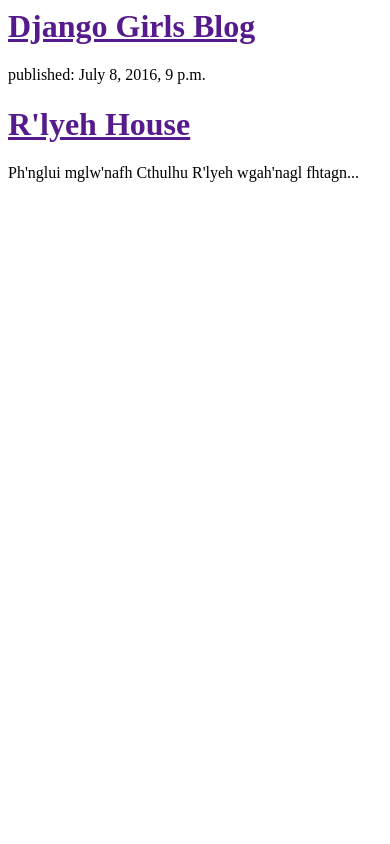
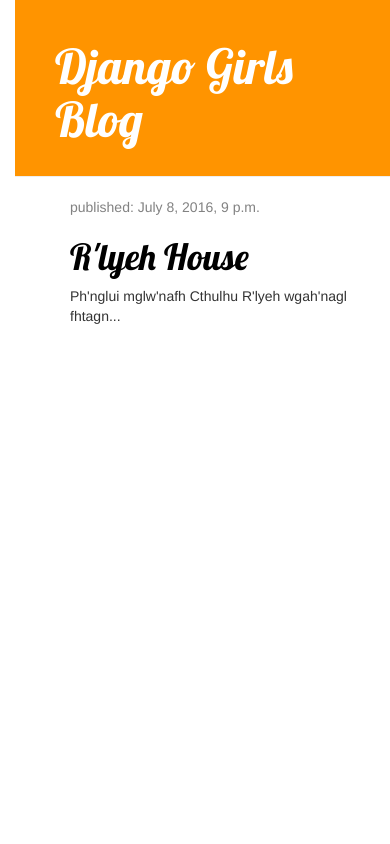
Before and after one commit to kalistibot/my-first-blog, a Django app: page / in a window 390 px wide. Run offline with Django 3.2, Linux system fonts and the light colour scheme; data comes from the database, SQL or seed files in the repository; some libraries are stand-ins or nearby versions.

Commit message:
Added css sheets and templates

```diff
--- /dev/null
+++ b/blog/static/css/blog.css
@@ -0,0 +1,55 @@
+h1 a {
+    color: #FCA205;
+    font-family: 'Lobster';
+}
+body {
+    padding-left: 15px;
+}
+
+.page-header {
+    background-color: #ff9400;
+    margin-top: 0;
+    padding: 20px 20px 20px 40px;
+}
+
+
+.page-header h1, .page-header h1 a, .page-header h1 a:visited, .page-header h1 a:active {
+    color: #ffffff;
+    font-size: 36pt;
+    text-decoration: none;
+}
+
+.content {
+    margin-left: 40px;
+}
+
+h1, h2, h3, h4 {
+    font-family: 'Lobster', cursive;
+}
+
+.date {
+    color: #828282;
+}
+
+.save {
+    float: right;
+}
+
+.post-form textarea, .post-form input {
+    width: 100%;
+}
+
+.top-menu, .top-menu:hover, .top-menu:visited {
+    color: #ffffff;
+    float: right;
+    font-size: 26pt;
+    margin-right: 20px;
+}
+
+.post {
+    margin-bottom: 70px;
+}
+
+.post h1 a, .post h1 a:visited {
+    color: #000000;
+}
--- /dev/null
+++ b/blog/templates/blog/base.html
@@ -0,0 +1,26 @@
+
+{% load staticfiles %}
+<html>
+    <head>
+        <title>Django Girls blog</title>
+        <link rel="stylesheet" href="//maxcdn.bootstrapcdn.com/bootstrap/3.2.0/css/bootstrap.min.css">
+		<link rel="stylesheet" href="//maxcdn.bootstrapcdn.com/bootstrap/3.2.0/css/bootstrap-theme.min.css">
+		<link rel="stylesheet" href="{% static 'css/blog.css' %}">
+		<link href="//fonts.googleapis.com/css?family=Lobster&subset=latin,latin-ext" rel="stylesheet" type="text/css">
+    </head>
+    <body>
+
+   <div class="page-header">
+        <h1><a href="/">Django Girls Blog</a></h1>
+    </div>
+    <div class="content container">
+        <div class="row">
+            <div class="col-md-8">
+            {% block content %}
+            {% endblock %}
+            </div>
+        </div>
+    </div>
+
+    </body>
+</html>
--- a/blog/templates/blog/post_list.html
+++ b/blog/templates/blog/post_list.html
@@ -1,19 +1,19 @@
-<html>
-    <head>
-        <title>Django Girls blog</title>
-    </head>
-    <body>
-        <div>
-            <h1><a href="">Django Girls Blog</a></h1>
-        </div>
+{% extends 'blog/base.html' %}
 
-        <div>{%for post in posts %}
-        		 <div>
-        			<p>published: {{ post.published_date }}</p>
-        			<h1><a href="">{{ post.title }}</a></h1>
-        			<p>{{ post.text|linebreaksbr }}</p>
-    			 </div>
-    		 {%endfor %}
-        </div>
-    </body>
-</html>
+{% block content %}
+
+    {% for post in posts %}
+        <div class="post">
+
+        	<div class="date">
+
+                 <p>published: {{ post.published_date }}</p>
+
+           	</div>
+
+                <h1><a href="">{{ post.title }}</a></h1>
+                <p>{{ post.text|linebreaksbr }}</p>
+
+       	</div>
+   	{% endfor %}
+ {% endblock %}
```
